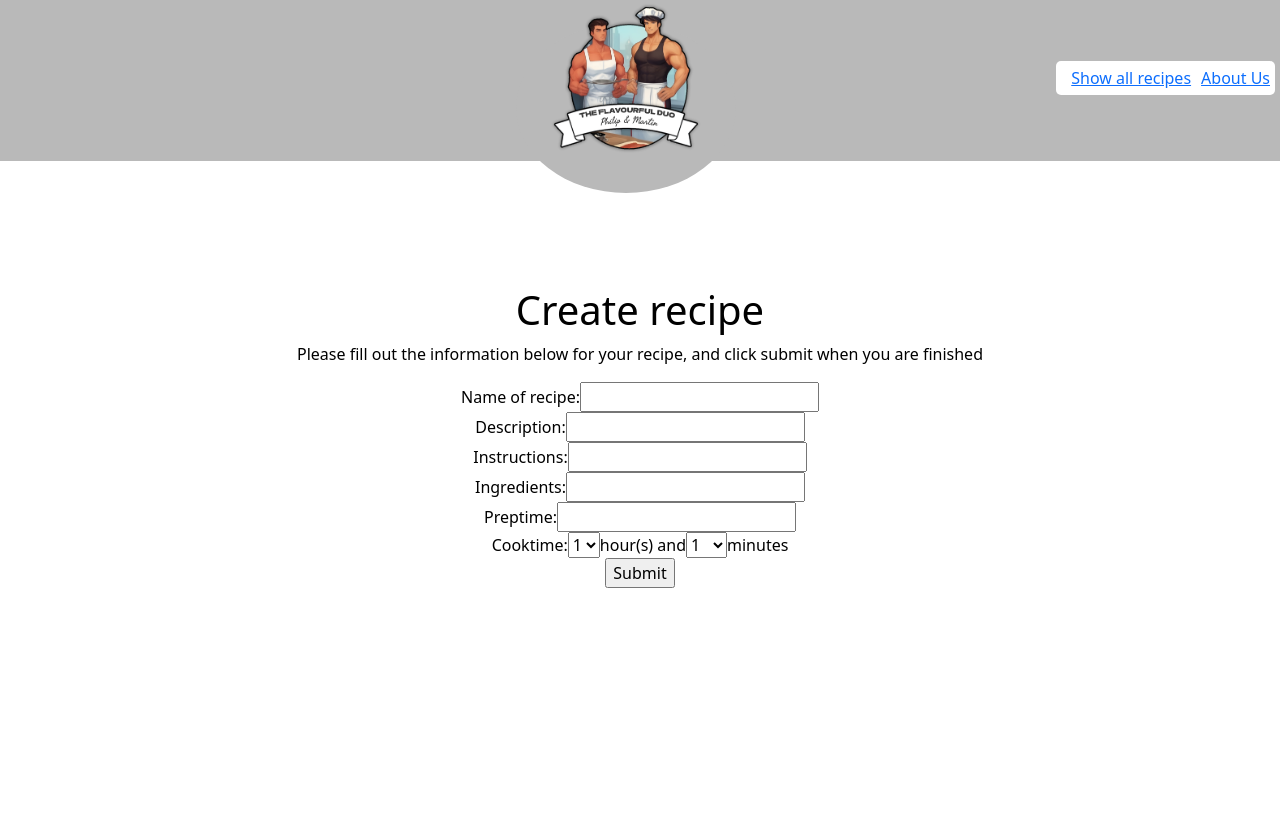
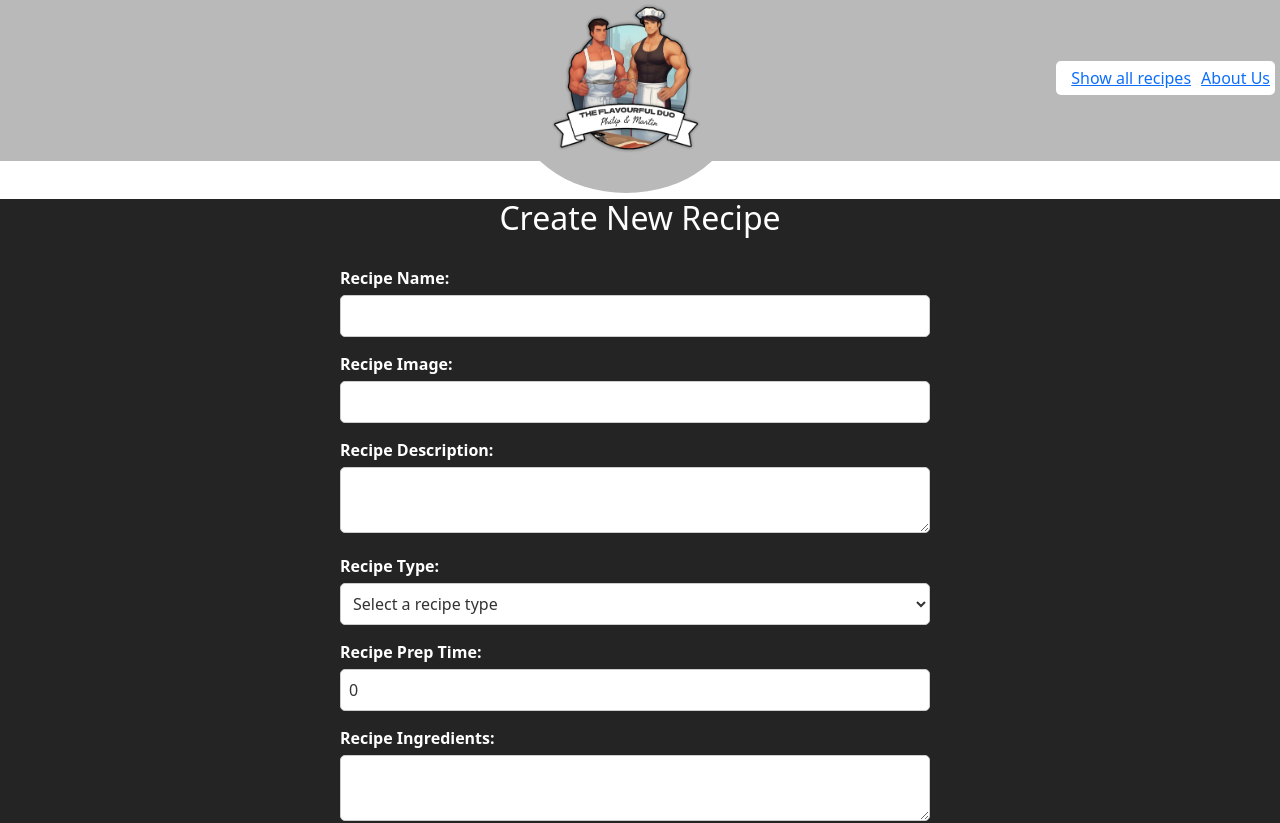
Before and after one commit to martinthuren/exam-foodrecipe-website, a React (Vite) app: page /create-recipe in a window 1280 px wide. Shown: the top 823 px of the page. Before the commit the page ends 800 px from the top, so only its background shows below. Built offline with nearby package versions, Linux system fonts and the light colour scheme.

Commit message:
create recipe done

```diff
--- a/src/pages/CreateRecipe.jsx
+++ b/src/pages/CreateRecipe.jsx
@@ -1,76 +1,113 @@
-import React from "react";
+import React, { useState } from "react";
+import facade from "../util/apiFacade";
 import "../static/css/create-recipe.css";
-import { useState } from "react";
 
 function CreateRecipe() {
-  const [hours, setHours] = useState("");
-  const [minutes, setMinutes] = useState("");
+  const [recipeData, setRecipeData] = useState({
+    recipeName: "",
+    recipeImg: "",
+    recipeDescription: "",
+    recipeType: "",
+    recipePreptime: 0,
+    recipeIngredients: "",
+    recipeDirections: "",
+  });
 
-  const handleHoursChange = (event) => {
-    setHours(event.target.value);
+  const handleInputChange = (e) => {
+    const { name, value } = e.target;
+    setRecipeData({
+      ...recipeData,
+      [name]: value,
+    });
   };
 
-  const handleMinutesToChange = (event) => {
-    setMinutes(event.target.value);
+  const handleSubmit = (e) => {
+    e.preventDefault();
+
+    facade
+      .createRecipe(recipeData)
+      .then((createdRecipe) => {
+        console.log("New recipe created:", createdRecipe);
+        setRecipeData({
+          recipeName: "",
+          recipeImg: "",
+          recipeDescription: "",
+          recipeType: "",
+          recipePreptime: 0,
+          recipeIngredients: "",
+          recipeDirections: "",
+        });
+      })
+      .catch((error) => {
+        console.error("Error creating recipe:", error);
+        // Handle error if creation fails
+      });
   };
 
-  const options = [];
-  for (let i = 1; i <= 59; i++) {
-    options.push(
-      <option key={i} value={i}>
-        {i}
-      </option>
-    );
-  }
-
   return (
-    <div className="header">
-      <div>
-        <h1>Create recipe</h1>
-        <p>
-          Please fill out the information below for your recipe, and click
-          submit when you are finished
-        </p>
-      </div>
-      <form>
-        <label htmlFor="name">Name of recipe:</label>
-        <input type="text" id="name" name="name" />
-        <br />
-        <label htmlFor="description">Description:</label>
-        <input type="text" id="description" name="description" />
-        <br />
-        <label htmlFor="instructions">Instructions:</label>
-        <input type="text" id="instructions" name="instructions" />
-        <br />
-        <label htmlFor="ingredients">Ingredients:</label>
-        <input type="text" id="ingredients" name="ingredients" />
-        <br />
-        <label htmlFor="preptime">Preptime:</label>
-        <input type="text" id="preptime" name="preptime" />
-        <br />
-        <label htmlFor="cooktime">Cooktime: </label>
+    <div className="createRecipeContainer">
+      <h2>Create New Recipe</h2>
+      <form className="createRecipeForm" onSubmit={handleSubmit}>
+        <label>Recipe Name:</label>
+        <input
+          type="text"
+          name="recipeName"
+          value={recipeData.recipeName}
+          onChange={handleInputChange}
+          required
+        />
+        <label>Recipe Image:</label>
+        <input
+          type="text"
+          name="recipeImg"
+          value={recipeData.recipeImg}
+          onChange={handleInputChange}
+          required
+        />
+        <label>Recipe Description:</label>
+        <textarea
+          name="recipeDescription"
+          value={recipeData.recipeDescription}
+          onChange={handleInputChange}
+          required
+        ></textarea>
+        <label>Recipe Type:</label>
         <select
-          id="hours"
-          name="hours"
-          value={hours}
-          onChange={handleHoursChange}
+          name="recipeType"
+          value={recipeData.recipeType}
+          onChange={handleInputChange}
+          required
         >
-          <option value="1">1</option>
-          <option value="2">2</option>
-          <option value="3">3</option>
+          <option value="">Select a recipe type</option>
+          <option value="BREAKFAST">Breakfast</option>
+          <option value="LUNCH">Lunch</option>
+          <option value="DINNER">Dinner</option>
+          <option value="SNACK">Snack</option>
+          <option value="DESSERT">Dessert</option>
         </select>
-        <label htmlFor="minutes"> hour(s) and </label>
-        <select
-          id="minutes"
-          name="minutes"
-          value={minutes}
-          onChange={handleMinutesToChange}
-        >
-          {options}
-        </select>
-        <label htmlFor="minutes">minutes</label>
-        <br />
-        <input type="submit" value="Submit" />
+        <label>Recipe Prep Time:</label>
+        <input
+          type="number"
+          name="recipePreptime"
+          value={recipeData.recipePreptime}
+          onChange={handleInputChange}
+          required
+        />
+        <label>Recipe Ingredients:</label>
+        <textarea
+          name="recipeIngredients"
+          value={recipeData.recipeIngredients}
+          onChange={handleInputChange}
+          required
+        ></textarea>
+        <label>Recipe Directions:</label>
+        <textarea
+          name="recipeDirections"
+          value={recipeData.recipeDirections}
+          onChange={handleInputChange}
+          required
+        ></textarea>
+        <button type="submit">Create Recipe</button>
       </form>
     </div>
   );
--- a/src/static/css/create-recipe.css
+++ b/src/static/css/create-recipe.css
@@ -1,19 +1,52 @@
-.body, h1, p {
-    margin: 0;
-    padding: 0;
-  }
+.createRecipeContainer {
+  margin-top: 3%;
+  display: flex;
+  flex-direction: column;
+  align-items: center;
+  background-color: #242424;
+  color: white;
+}
 
-  .header {
-    margin-top: 120px;
-    background-color: #ffffff;
-    color: rgb(0, 0, 0);
-    text-align: center;
-    padding: 5px 0;
-  }
+.createRecipeForm {
+  width: 80%;
+  max-width: 600px;
+  margin-top: 20px;
+}
 
-  .content {
-    display: flex;
-    align-items: center;
-    justify-content: center;
-    margin-top: 50px;
-  }
+.createRecipeForm h2 {
+  text-align: center;
+  margin-bottom: 20px;
+}
+
+.createRecipeForm label {
+  display: block;
+  margin-bottom: 5px;
+  font-weight: bold;
+}
+
+.createRecipeForm input[type="text"],
+.createRecipeForm input[type="number"],
+.createRecipeForm select,
+.createRecipeForm textarea,
+.createRecipeForm button {
+  width: calc(100% - 10px);
+  padding: 8px;
+  margin-bottom: 15px;
+  border: 1px solid #ccc;
+  border-radius: 5px;
+  background-color: #fff;
+  color: #333;
+}
+
+.createRecipeForm button {
+  padding: 10px 20px;
+  background-color: #4CAF50;
+  color: white;
+  border: none;
+  border-radius: 5px;
+  cursor: pointer;
+}
+
+.createRecipeForm button:hover {
+  background-color: #45a049;
+}
--- a/src/util/apiFacade.js
+++ b/src/util/apiFacade.js
@@ -1,69 +1,61 @@
+const URL = 'http://localhost:7070/api/v1/';
+const HOTEL_ROUTE = "recipes"; // Assuming this is the correct endpoint for creating recipes
 
-const URL = 'http://localhost:7070/api/v1/'
-const HOTEL_ROUTE = "recipes"
-const AUTHENTICATION_ROUTE = 'auth/login'
+function apiFacade() {
+  const setToken = (token) => {
+    localStorage.setItem('jwtToken', token);
+  };
 
-function apiFacade()
-{
+  const getToken = () => {
+    return localStorage.getItem('jwtToken');
+  };
 
-    const setToken = (token) =>
-    {
-        localStorage.setItem('jwtToken', token)
+  const handleHttpErrors = (res) => {
+    if (!res.ok) {
+      return Promise.reject({ status: res.status, fullError: res.json() });
     }
+    return res.json();
+  };
 
-    const getToken = () =>
-    {
-        return localStorage.getItem('jwtToken')
-    }
+  const fetchData = (endpoint, method, payload) => {
+    const options = makeOptions(method, payload, true); // True adds the token
+    return fetch(URL + endpoint, options).then(handleHttpErrors);
+  };
 
-    const handleHttpErrors = (res) =>
-    {
-
-        if (!res.ok)
-        {
-            return Promise.reject({ status: res.status, fullError: res.json() })
-        }
-        return res.json()
-    }
-
-    const fetchData = (endpoint, method, payload) =>
-    {
-        const options = makeOptions(method, payload, true); //True add's the token
-        return fetch(URL + endpoint, options).then(handleHttpErrors);
-    }
-
-    const makeOptions = (method, payload, addToken) =>
-    {
-
+  const makeOptions = (method, payload, addToken) => {
     const opts = {
       method: method,
       headers: {
         "Content-type": "application/json",
         "Accept": "application/json"
       }
+    };
+
+    if (addToken) {
+      opts.headers["Authorization"] = `Bearer ${getToken()}`;
     }
 
-        if (addToken)
-        {
-            opts.headers["Authorization"] = `Bearer ${getToken()}`
-        }
-
-        if (payload)
-        {
-            opts.body = JSON.stringify(payload)
+    if (payload) {
+      opts.body = JSON.stringify(payload);
     }
 
     return opts;
-    }
+  };
 
+  const createRecipe = (recipeData) => {
+    const options = makeOptions("POST", recipeData, true); // Assuming recipeData is formatted correctly
+    return fetch(URL + HOTEL_ROUTE, options).then(handleHttpErrors);
+    // Replace HOTEL_ROUTE with the correct endpoint for creating a recipe
+    // Adjust the payload and endpoint according to your backend API
+  };
 
   return {
     makeOptions,
     setToken,
     getToken,
-        fetchData
-    }
-
+    fetchData,
+    createRecipe, // Add the createRecipe method to the returned object
+  };
 }
 
 const facade = apiFacade();
```
Lines whose indentation alone changed are shown as unchanged.
